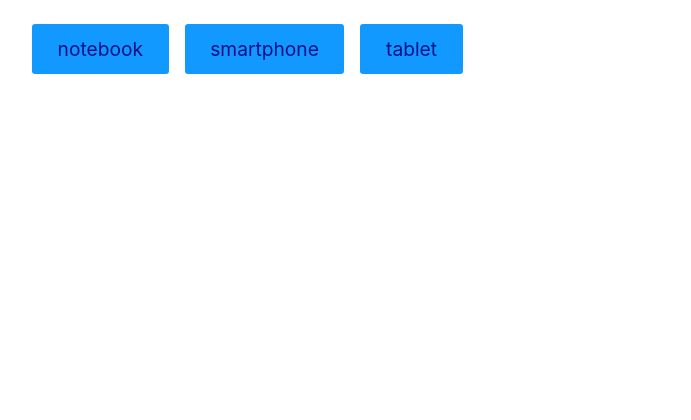
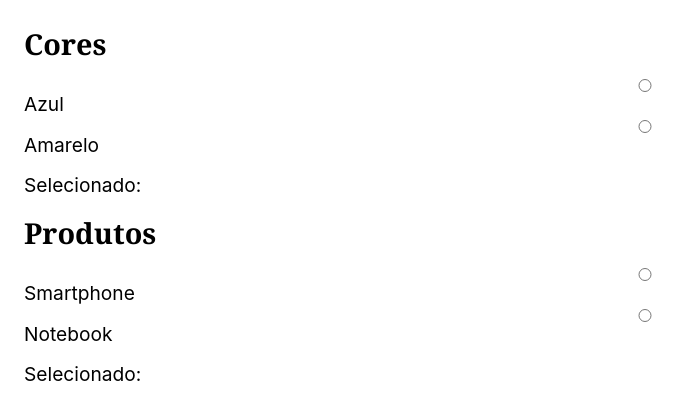
Before and after one commit to barbosadiego/react, a React (Create React App) app: page / in a window 1280 px wide. Shown: the top 420 px of the page, without its empty margins (0-691 px from the left). Built offline with nearby package versions, Linux system fonts and the light colour scheme.

Commit message:
radio-itens

```diff
--- a/src/App.jsx
+++ b/src/App.jsx
@@ -1,40 +1,50 @@
 import React from 'react';
-import Button from './Button';
-import Produto from './Produto';
 
-// Os links abaixo puxam dados de um produto em formato JSON
-// https://ranekapi.origamid.dev/json/api/produto/tablet
-// https://ranekapi.origamid.dev/json/api/produto/smartphone
-// https://ranekapi.origamid.dev/json/api/produto/notebook
-// Crie uma interface com 3 botões, um para cada produto.
-// Ao clicar no botão faça um fetch a api e mostre os dados do produto na tela.
-// Mostre apenas um produto por vez
-// Mostre a mensagem carregando... enquanto o fetch é realizado
+const App = (props) => {
+  const [produto, setProduto] = React.useState('');
+  const [cor, setCor] = React.useState('');
 
-const App = () => {
-  const [item, setItem] = React.useState(null);
-  const [loading, setLoading] = React.useState(false);
+  function handleChange({ target }) {
+    setProduto(target.value);
+  }
 
-  async function handleFetch(e) {
-    setLoading(true);
-    const produto = e.target.innerText;
-    const res = await fetch(
-      `https://ranekapi.origamid.dev/json/api/produto/${produto}`,
-    );
-    const json = await res.json();
-    setItem(json);
-
-    setLoading(false);
+  function handleCor({ target }) {
+    setCor(target.value);
   }
 
   return (
-    <>
-      <Button onClick={handleFetch} texto="notebook" />
-      <Button onClick={handleFetch} texto="smartphone" />
-      <Button onClick={handleFetch} texto="tablet" />
-      {item && !loading ? <Produto dados={item} /> : null}
-      {loading && <p>Carregando...</p>}
-    </>
+    <form>
+      <h2>Cores</h2>
+      <label>
+        <input type="radio" name="cor" onChange={handleCor} value="azul" />
+        Azul
+      </label>
+      <label>
+        <input type="radio" name="cor" onChange={handleCor} value="amarelo" />
+        Amarelo
+      </label>
+      <p>Selecionado: {cor}</p>
+      <h2>Produtos</h2>
+      <label>
+        <input
+          type="radio"
+          name="produto"
+          onChange={handleChange}
+          value="smartphone"
+        />
+        Smartphone
+      </label>
+      <label>
+        <input
+          type="radio"
+          name="produto"
+          onChange={handleChange}
+          value="notebook"
+        />
+        Notebook
+      </label>
+      <p>Selecionado: {produto}</p>
+    </form>
   );
 };
 
--- a/src/Button.jsx
+++ /dev/null
@@ -1,11 +0,0 @@
-import React from 'react'
-
-const Button = ({texto, onClick}) => {
-  return (
-    <button onClick={onClick} style={{margin: '0 .5rem'}}>
-      {texto}
-    </button>
-  )
-}
-
-export default Button
--- a/src/Produto.jsx
+++ /dev/null
@@ -1,15 +0,0 @@
-import React from 'react'
-
-const Produto = ({dados}) => {
-  return (
-    <div>
-       <div>
-          <h1>{dados.nome}</h1>
-          <p>R$: {dados.preco}</p>
-          <img src={dados.fotos[0].src} alt={dados.nome} />
-        </div>
-    </div>
-  )
-}
-
-export default Produto
```
